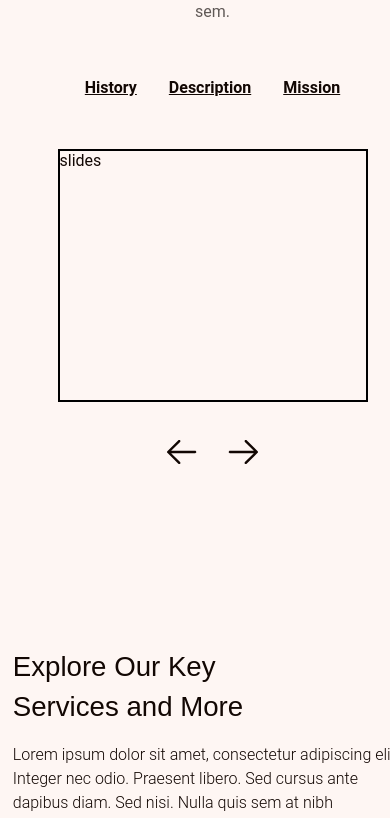
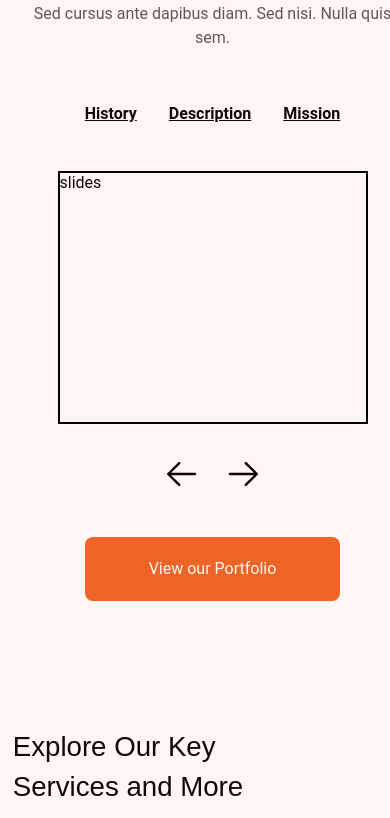
Before and after one commit to adinduokoro/Lizz-Will-Design, a React (Create React App) app: page / in a window 390 px wide. Shown: the part 1163-1981 px from the top of the page. Built offline with nearby package versions, Linux system fonts and the light colour scheme.

Commit message:
Responsiveness is almost done.

```diff
--- a/src/App.css
+++ b/src/App.css
@@ -125,11 +125,11 @@ p {
 .primary-button-two {
   background-color: var(--primaryColorOrange500);
   color: var(--whiteColor500);
-  width: 34rem;
-  height: 8.875rem;
-  font-size: 2.98625rem;
-  font-weight: 500;
-  line-height: 4rem;
+  width: 15.9375rem;
+  height: 4rem;
+  font-size: 1rem;
+  font-weight: 400;
+  line-height: 1.5rem;
 }
 
 .secondary-button-two {
--- a/src/assets/background/homePageBackgroundOne/HomePageBackGroundOne.module.css
+++ b/src/assets/background/homePageBackgroundOne/HomePageBackGroundOne.module.css
@@ -9,7 +9,7 @@
 
 .video-container {
   width: 100%;
-  height: 74.9375rem;
+  height: 67.5rem;
   clip-path: polygon(100% 85.54%, 0% 100%, 0% 0%, 100% 0%);
   position: relative;
 }
@@ -35,14 +35,9 @@
   }
 }
 
+
 @media screen and (max-width: 768px) {
   .video-container {
-    min-height: 65.5625rem;
+    min-height: 41.6875rem;
   }
 }
-
-@media screen and (max-width: 568px) {
-  .video-container {
-    min-height: 43.75rem;
-  }
-}
--- a/src/components/about/About.js
+++ b/src/components/about/About.js
@@ -15,7 +15,6 @@ const About = () => {
         <h2>About Our Design Philosophy</h2>
         <div className={styles["about-content"]}>
           <div className={styles["content"]}>
-
             <ul className={styles["about-navigation-links"]}>
               {aboutLinks.map((link, index) => (
                 <li key={index}>
@@ -24,17 +23,15 @@ const About = () => {
               ))}
             </ul>
             <p>
-            Lorem ipsum dolor sit amet, consectetur adipiscing elit. Integer nec
-            odio. Praesent libero. Sed cursus ante dapibus diam. Sed nisi. Nulla
-            quis sem at nibh elementum imperdiet. Duis sagittis ipsum. Praesent
-            mauris. Fusce nec tellus sed augue semper porta. Mauris massa. Vesti
-            bcursus ante dapibus diam. Sed nisi. Nulla quis sem at nibh
-            elementum imperdiet. Duis sagm dolor sit amet, consectetur
-            adipiscing elit. Integer nec odio. Praesent libero. Sed cursus ante
-            dapibus diam. Sed nisi. Nulla quis sem.
+              Lorem ipsum dolor sit amet, consectetur adipiscing elit. Integer
+              nec odio. Praesent libero. Sed cursus ante dapibus diam. Sed nisi.
+              Nulla quis sem at nibh elementum imperdiet. Duis sagittis ipsum.
+              Praesent mauris. Fusce nec tellus sed augue semper porta. Mauris
+              massa. Vesti bcursus ante dapibus diam. Sed nisi. Nulla quis sem
+              at nibh elementum imperdiet. Duis sagm dolor sit amet, consectetur
+              adipiscing elit. Integer nec odio. Praesent libero. Sed cursus
+              ante dapibus diam. Sed nisi. Nulla quis sem.
             </p>
-
-
           </div>
           <div className={styles["card-container"]}>
             <div className={styles["image-container"]}>
@@ -58,6 +55,7 @@ const About = () => {
               </div>
             </div>
           </div>
+          <button className="primary-button-two">View our Portfolio</button>
         </div>
       </div>
     </div>
--- a/src/components/about/About.module.css
+++ b/src/components/about/About.module.css
@@ -32,6 +32,10 @@
   align-self: center;
   gap: 3.56rem;
   margin-left: 4rem;
+}
+
+.about-content button{
+  display: none;
 }
 
 .content {
@@ -123,7 +127,7 @@
 
 @media screen and (max-width: 960px) {
   .about {
-    min-height: 58rem;
+    min-height: 53rem;
   }
   .about-content {
     display: flex;
@@ -151,6 +155,7 @@
   .link-container {
     display: none;
   }
+
 }
 
 @media screen and (max-width: 568px) {
@@ -172,6 +177,12 @@
 
   .about-content {
     margin-left: 0;
+    align-items: center;
+    gap: 3rem;
+  }
+
+  .about-content button {
+    display: block;
   }
 
   .about-content p {
--- a/src/components/cta/Cta.module.css
+++ b/src/components/cta/Cta.module.css
@@ -160,3 +160,7 @@
     display: none;
   }
 }
+
+@media screen and (max-width: 568px) {
+
+}
--- a/src/components/hero/Hero.module.css
+++ b/src/components/hero/Hero.module.css
@@ -71,17 +71,19 @@
 
 @media screen and (max-width: 768px) {
   .hero {
-    min-height: 57.31rem;
+    min-height: 48rem;
   }
 
+
   .hero-cta {
-    margin-top: 15rem;
+    margin-top: 12rem;
   }
 }
 
 @media screen and (max-width: 668px) {
+
   .hero-cta {
-    margin-top: 17rem;
+    margin-top: 12rem;
   }
   .hero-cta h1 {
     width: 19rem;
@@ -94,7 +96,7 @@
 
 @media screen and (max-width: 568px) {
   .hero {
-    min-height: 37.576rem;
+    min-height: 42.576rem;
   }
 
   .hero-cta {
```
Lines whose indentation alone changed are shown as unchanged.
